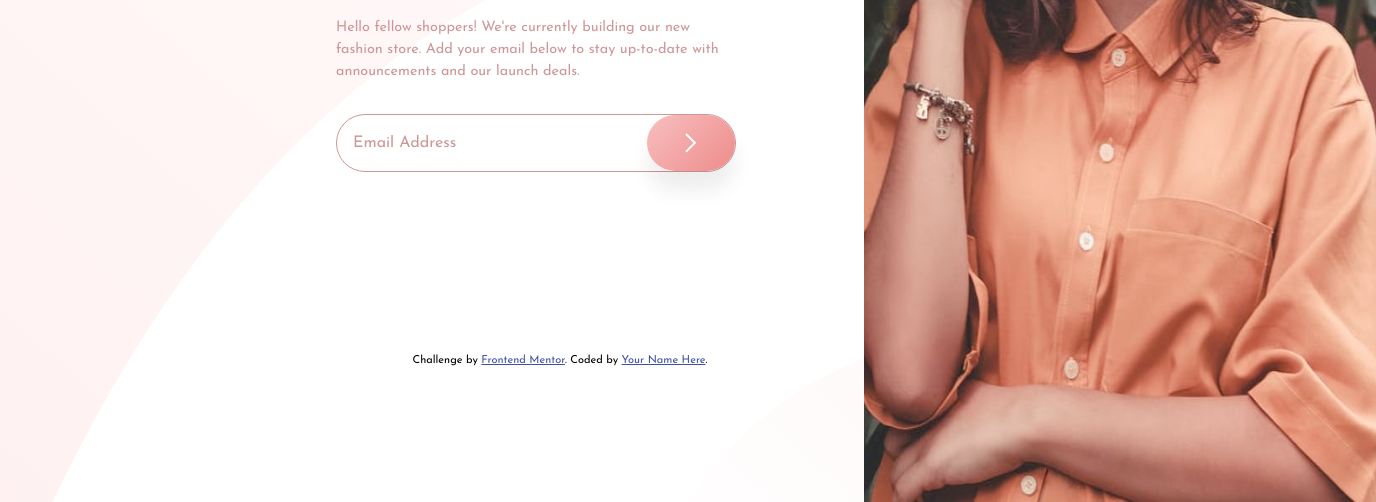
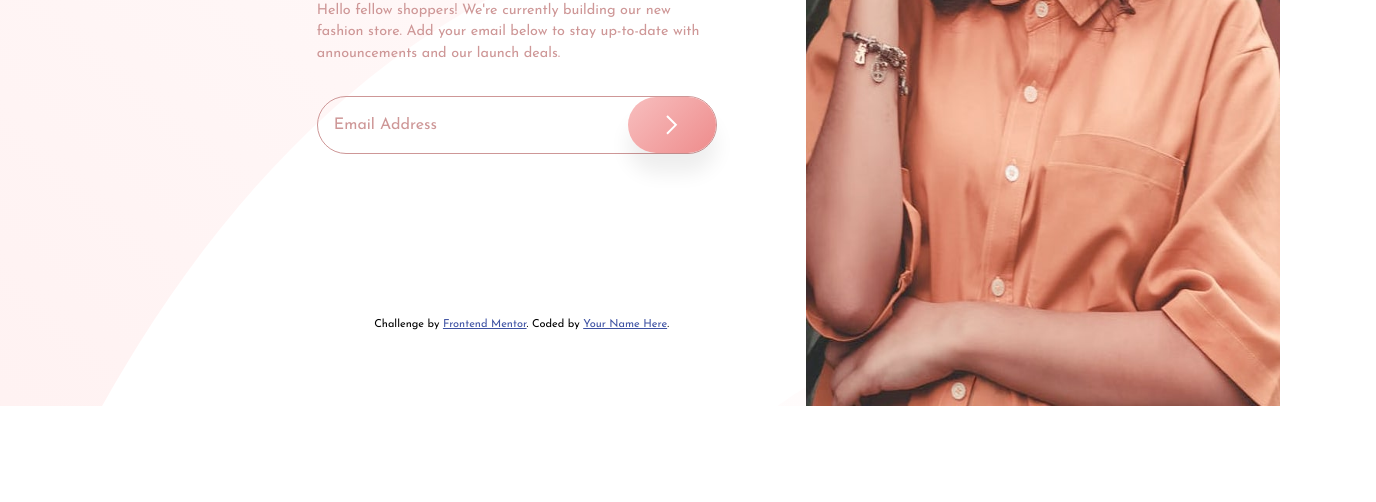
Before and after one commit to JanAbe/fm-base-apparel, a plain HTML site: page index.html in a window 1280 px wide. Shown: the part 394-896 px from the top of the page, 1376 px wide, since content can reach past the window. After the commit the page ends 800 px from the top, so only its background shows below. Drawn offline with Linux system fonts and the light colour scheme.

Commit message:
Apply comments from frontendmentor community, use picture element so only 1 image gets loaded

```diff
--- a/index.css
+++ b/index.css
@@ -141,8 +141,7 @@ header {
     ". left right"
     ". left right"
     ". footer right";
-    grid-template-columns: 20% 40% 40%;
-    grid-template-rows: 20% 60% 20%;
+    grid-template-columns: 1fr 2fr 2fr;
     gap: 3rem;
   }
 
@@ -170,15 +169,15 @@ header {
     text-align: left;
   }
 
-  .desktop-image {
-    display: block;
+  picture {
     grid-area: right;
     height: 100%;
     width: 100%;
   }
 
-  .mobile-image {
-    display: none;
+  picture img {
+    height: 100%;
+    width: 100%;
   }
 
   footer {
--- a/index.html
+++ b/index.html
@@ -32,8 +32,10 @@
       <img class="logo" src="images/logo.svg" alt="Base Apparel" />
     </header>
 
-    <img class="mobile-image" src="images/hero-mobile.jpg" alt="" />
-    <img class="desktop-image" src="images/hero-desktop.jpg" alt="" />
+    <picture>
+      <source srcset="images/hero-desktop.jpg" media="(min-width: 55em)" />
+      <img src="images/hero-mobile.jpg" alt="" role="presentation" />
+    </picture>
 
     <main class="content">
       <h1 class="title">
```
